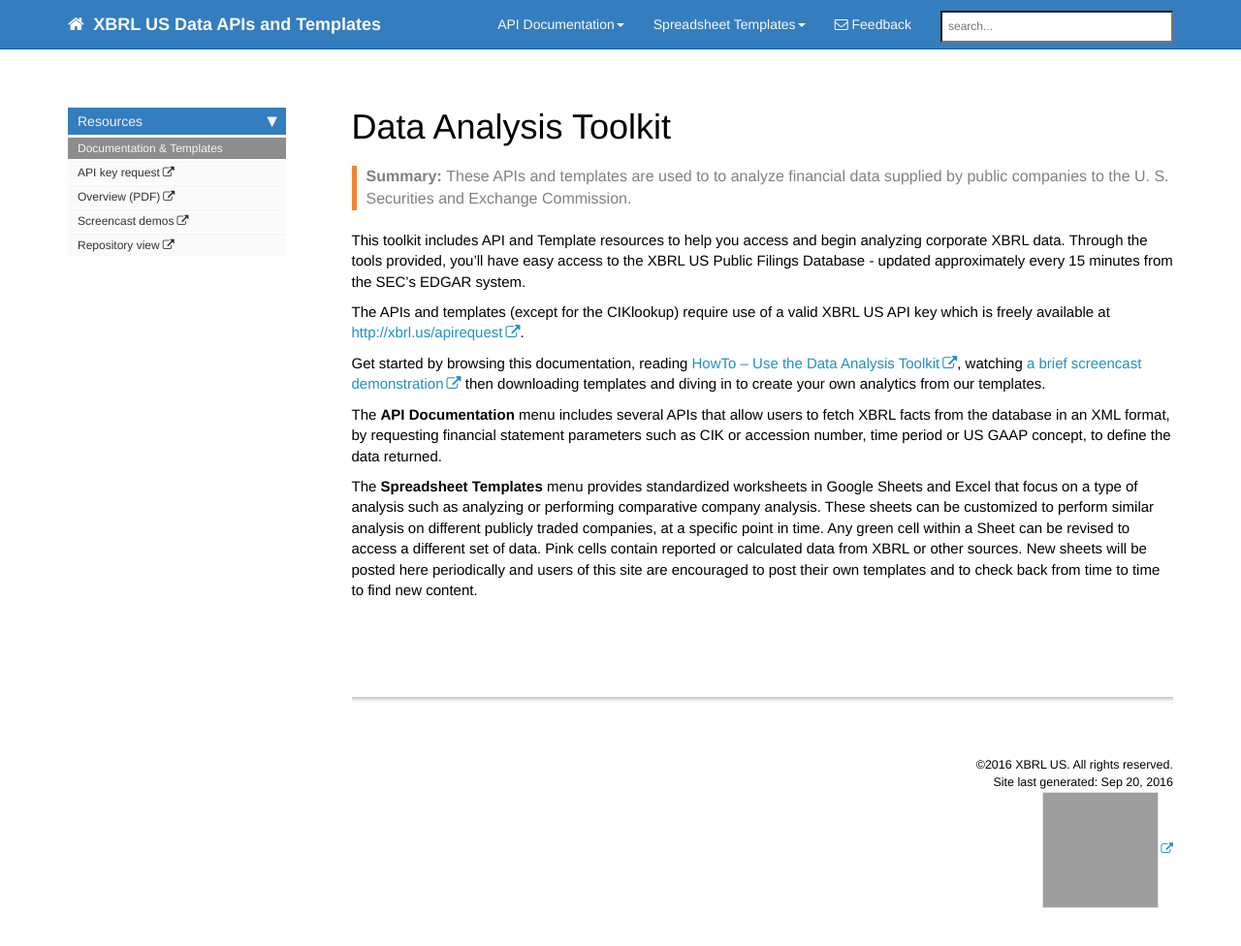
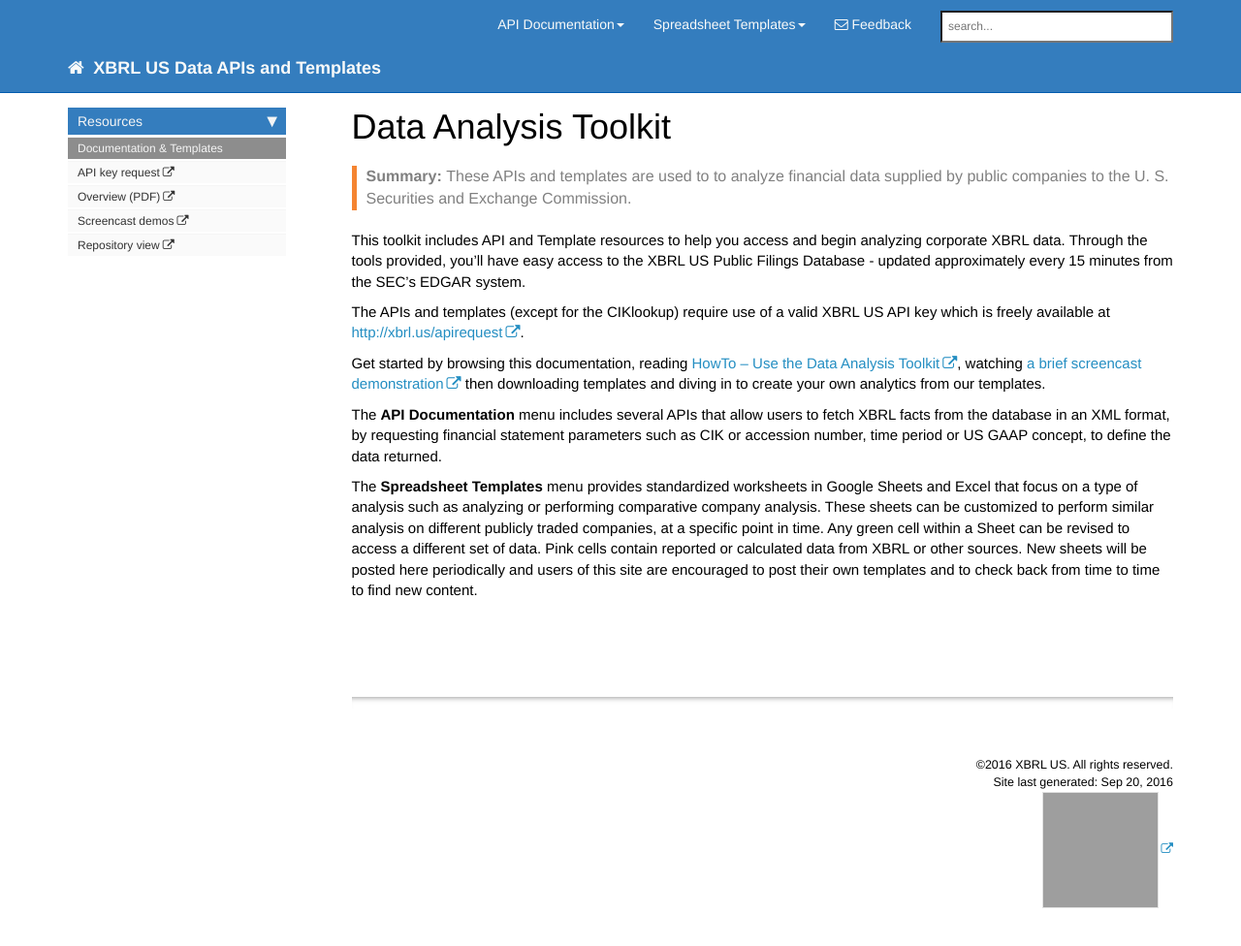
Before and after one commit to xbrlus/xbrl-api, a Jekyll site: the page built from index.md, in a window 1280 px wide and 987 px high. Shown: the top 976 px of the window at 97% size. Built offline with Jekyll 4.4.1, drawn with Linux system fonts in a browser that asks for light colours; nearby versions of some CDN libraries; comment, search, counter and statistics services are not loaded; grey boxes are pictures that could not be loaded.

Commit message:
Update topnav.html

```diff
--- a/_includes/topnav.html
+++ b/_includes/topnav.html
@@ -1,15 +1,6 @@
 <!-- Navigation -->
 <nav class="navbar navbar-inverse navbar-fixed-top">
     <div class="container topnavlinks">
-        <div class="navbar-header">
-            <button type="button" class="navbar-toggle" data-toggle="collapse" data-target="#bs-example-navbar-collapse-1">
-                <span class="sr-only">Toggle navigation</span>
-                <span class="icon-bar"></span>
-                <span class="icon-bar"></span>
-                <span class="icon-bar"></span>
-            </button>
-            <a class="fa fa-home fa-lg navbar-brand" href="index.html">&nbsp;<span class="projectTitle"> {{site.topnav_title}}</span></a>
-        </div>
         <div class="collapse navbar-collapse" id="bs-example-navbar-collapse-1">
             <ul class="nav navbar-nav navbar-right">
                 <!-- entries without drop-downs appear here -->
@@ -70,6 +61,15 @@
                 </li>
             </ul>
         </div>
+        <div class="navbar-header">
+            <button type="button" class="navbar-toggle" data-toggle="collapse" data-target="#bs-example-navbar-collapse-1">
+                <span class="sr-only">Toggle navigation</span>
+                <span class="icon-bar"></span>
+                <span class="icon-bar"></span>
+                <span class="icon-bar"></span>
+            </button>
+            <a class="fa fa-home fa-lg navbar-brand" href="index.html">&nbsp;<span class="projectTitle"> {{site.topnav_title}}</span></a>
+        </div>
         </div>
         <!-- /.container -->
 </nav>
```
